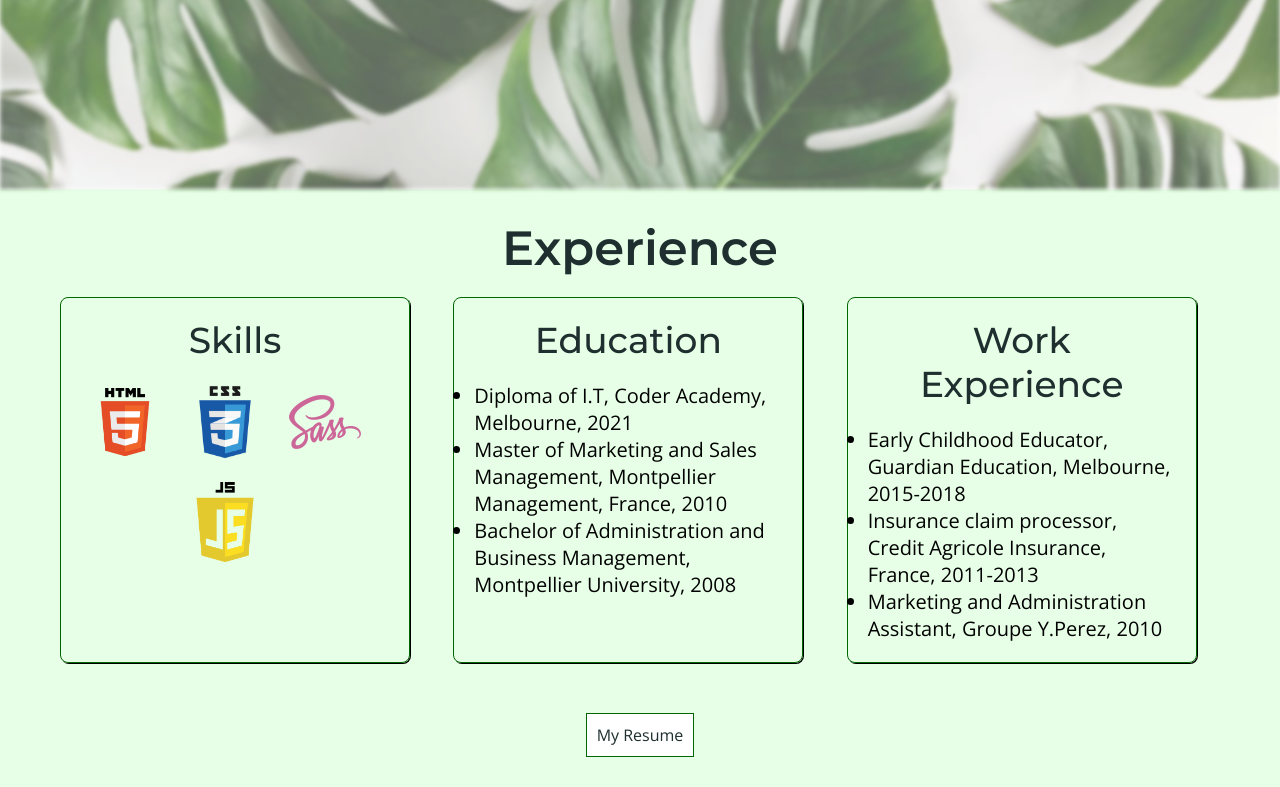
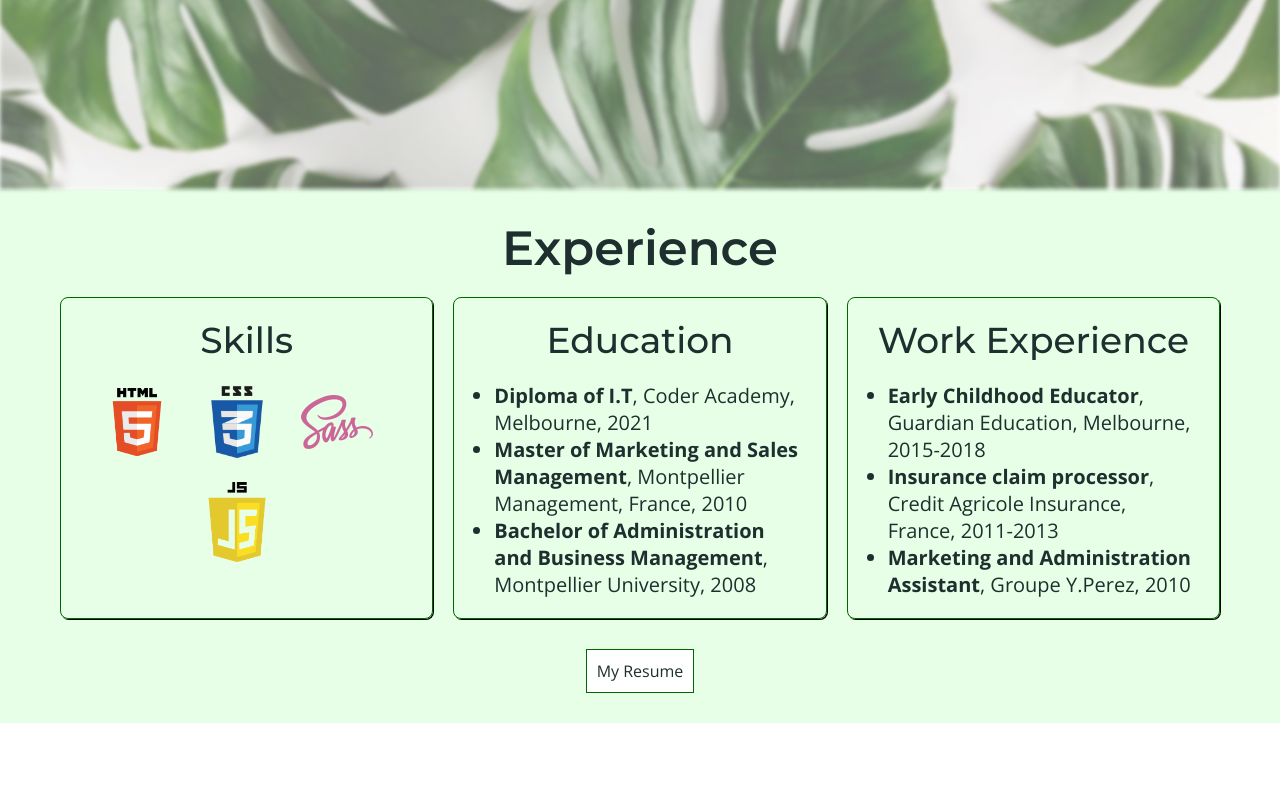
Before and after one commit to celinero/Celine_Portolio, a plain HTML site: page index.html in a window 1280 px wide. Shown: the part 666-1453 px from the top of the page. After the commit the page ends 1389 px from the top, so only its background shows below. Drawn offline with nearby package versions, Linux system fonts and the light colour scheme.

Commit message:
update the typography and make experience feature responsive

```diff
--- /dev/null
+++ b/css/partials/_experience.scss
@@ -0,0 +1,81 @@
+.experience {
+  @include spacing;
+  background-color: $color-tertiary;
+}
+
+.experience__inner {
+  @include container;
+
+  h2 {
+    padding-bottom: 20px;
+  }
+}
+
+.experience__three-cards {
+  display: grid;
+  gap: 10px;
+
+  @media screen and (min-width: 750px) {
+    grid-template-columns: 1fr 1fr;
+  }
+
+  @media screen and (min-width: 900px) {
+    grid-template-columns: 1fr 1fr 1fr;
+    gap: 20px;
+  }
+}
+
+.experience__card {
+  border: 1px solid $color-secondary;
+  border-radius: 8px;
+  box-shadow: 1px 1px;
+  padding: 20px;
+}
+
+.experience__card--skills {
+  @media screen and (min-width: 750px) {
+    grid-column-start: span 2;
+  }
+
+  @media screen and (min-width: 900px) {
+    grid-column-start: span 1;
+  }
+}
+
+
+.experience__card__inner {
+  display: flex;
+  flex-wrap: wrap;
+  justify-content: center;
+  align-items: center;
+  padding-top: 20px;
+  img {
+    height: 100px;
+    width: auto;
+    padding-right: 20px;
+    padding-bottom: 20px;
+  }
+}
+
+.experience__card__inner2 {
+  padding-top: 20px;
+
+  ul {
+    padding-left: 20px;
+  }
+
+  // li {
+  //   font-family: "Open Sans", "sans-serif";
+  //   font-size: 20px;
+  // }
+
+}
+
+
+
+// // TABLET responsive
+// @media screen and (min-width: 750px) {
+//   .experience__card {
+//     max-width: 300px;
+//   }
+// }
--- a/css/partials/_typography.scss
+++ b/css/partials/_typography.scss
@@ -1,27 +1,44 @@
 .title--100 {
   @include title;
-  font-size: 56px;
+  font-size: 48px;
   font-weight: 700;
+
+  @media screen and (min-width: 900px) {
+    font-size: 56px;
+  }
 }
 
 .title--200 {
   @include title;
-  font-size: 48px;
+  font-size: 36px;
   font-weight: 600;
+
+  @media screen and (min-width: 900px) {
+    font-size: 48px;
+  }
 }
 
 .title--300 {
   @include title;
-  font-size: 36px;
+  font-size: 24px;
   font-weight: 500;
+
+  @media screen and (min-width: 900px) {
+    font-size: 36px;
+  }
 }
 
 .text {
   font-family: "Open Sans", "sans-serif";
-  font-size: 22px;
+  font-size: 18px;
   font-weight: 400;
   color: $color-primary;
+
+  @media screen and (min-width: 900px) {
+    font-size: 20px;
+  }
 }
+
 
 .text-center {
   text-align: center;
--- a/css/partials/experience.scss
+++ /dev/null
@@ -1,72 +0,0 @@
-.experience {
-  @include spacing;
-  background-color: $color-tertiary;
-}
-
-.experience__inner {
-  @include container;
-
-  h2 {
-    padding-bottom: 20px;
-  }
-}
-
-.experience__three-cards {
-  display: flex;
-  flex-direction: column;
-}
-
-.experience__card {
-  border: 1px solid $color-secondary;
-  border-radius: 8px;
-  box-shadow: 1px 1px;
-  padding: 20px;
-  margin-bottom: 20px;
-}
-
-.experience__card__inner {
-  display: flex;
-  flex-wrap: wrap;
-  justify-content: center;
-  align-items: center;
-  padding-top: 20px;
-  img {
-    height: 100px;
-    width: auto;
-    padding-right: 20px;
-    padding-bottom: 20px;
-  }
-}
-
-.experience__card__inner2 {
-  padding-top: 20px;
-}
-
-li {
-  font-family: "Open Sans", "sans-serif";
-  font-size: 20px;
-}
-
-// TABLET responsive
-@media screen and (min-width: 750px) {
-  .experience__three-cards {
-    flex-wrap: wrap;
-    gap: 10px;
-  }
-
-
-  .experience__card {
-    max-width: 350px;
-  }
-}
-
-
-
-// DESKTOP responsive
-@media screen and (min-width: 900px) {
-  .experience__three-cards {
-    display: grid;
-    grid-template-columns: 1fr 1fr 1fr;
-    grid-gap: 20px;
-  }
-}
--- a/index.html
+++ b/index.html
@@ -33,7 +33,7 @@
       <div class="experience__inner">
         <h2 class="title--200">Experience</h2>
         <div class="experience__three-cards">
-          <div class="experience__card">
+          <div class="experience__card experience__card--skills">
             <h3 class="title--300">Skills</h3>
             <div class="experience__card__inner">
               <img src="docs/html.png" alt="Html 5 logo">
@@ -46,9 +46,9 @@
             <h3 class="title--300">Education</h3>
             <div class="experience__card__inner2">
               <ul>
-                <li>Diploma of I.T, Coder Academy, Melbourne, 2021</li>
-                <li>Master of Marketing and Sales Management, Montpellier Management, France, 2010</li>
-                <li>Bachelor of Administration and Business Management, Montpellier University, 2008</li>
+                <li class="text"><strong>Diploma of I.T</strong>, Coder Academy, Melbourne, 2021</li>
+                <li class="text"><strong>Master of Marketing and Sales Management</strong>, Montpellier Management, France, 2010</li>
+                <li class="text"><strong>Bachelor of Administration and Business Management</strong>, Montpellier University, 2008</li>
               </ul>
             </div>
           </div>
@@ -56,9 +56,9 @@
             <h3 class="title--300">Work Experience</h3>
             <div class="experience__card__inner2">
               <ul>
-                <li>Early Childhood Educator, Guardian Education, Melbourne, 2015-2018</li>
-                <li>Insurance claim processor, Credit Agricole Insurance, France, 2011-2013</li>
-                <li>Marketing and Administration Assistant, Groupe Y.Perez, 2010</li>
+                <li class="text"><strong>Early Childhood Educator</strong>, Guardian Education, Melbourne, 2015-2018</li>
+                <li class="text"><strong>Insurance claim processor</strong>, Credit Agricole Insurance, France, 2011-2013</li>
+                <li class="text"><strong>Marketing and Administration Assistant</strong>, Groupe Y.Perez, 2010</li>
               </ul>
             </div>
           </div>
```
Also changed, not shown: css/main.css, 1 other file.
